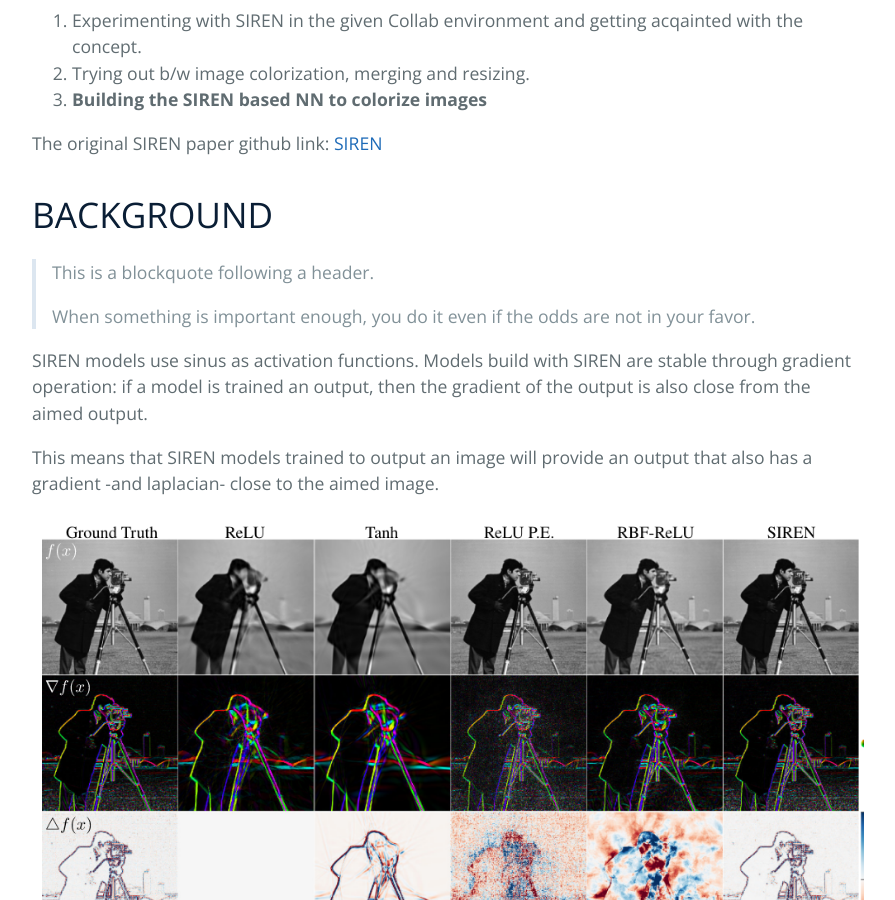
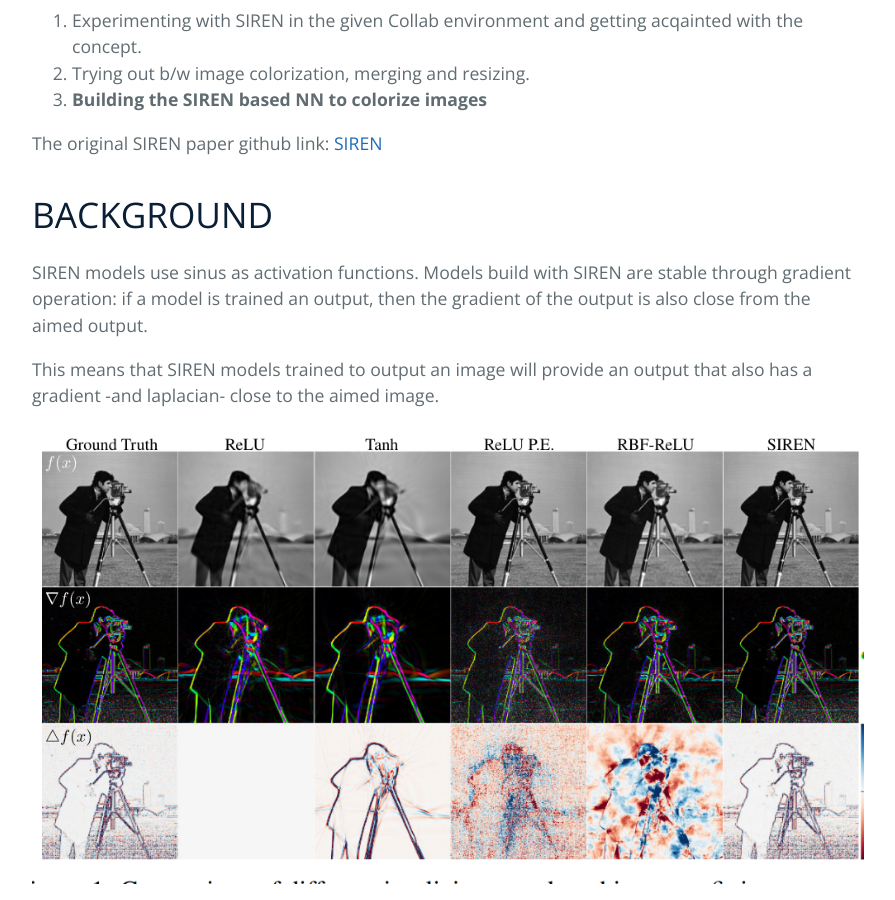
Before and after one commit to mathiasare/SIREN-ImageColorizerProject, a Jekyll site: the page built from index.md, in a window 1280 px wide and 900 px high, scrolled down 906 px. Shown: the whole window, without its empty margins (192-1087 px from the left). Built offline with Jekyll 4.4.1, drawn with Linux system fonts in a browser that asks for light colours.

Commit message:
Update index.md

```diff
--- a/index.md
+++ b/index.md
@@ -21,10 +21,6 @@
 The original SIREN paper github link: [SIREN](https://github.com/vsitzmann/siren)
 
 # BACKGROUND
-
-> This is a blockquote following a header.
->
-> When something is important enough, you do it even if the odds are not in your favor.
 
 SIREN models use sinus as activation functions. Models build with SIREN are stable through gradient operation: if a model is trained an output, then the gradient of the output is also close from the aimed output.
 
@@ -60,6 +56,7 @@
 After messing around with the coloring model from [emil_wallner](https://medium.com/@emilwallner/colorize-b-w-photos-with-a-100-line-neural-network-53d9b4449f8d) we eventually achieved something:
 - 1000 epochs with only one picture to train and test
 - Train photo, test photo, result
+
 ![Train photo](pics/img_0.png)
 ![Test photo](pics/test_0.jpg)
 ![Result](pics/res_0.jpg)
```
